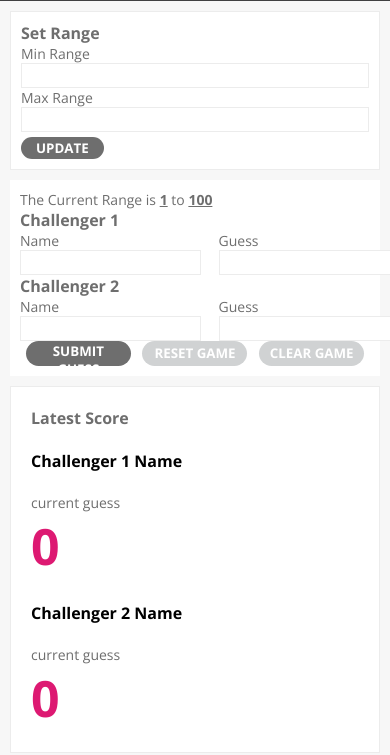
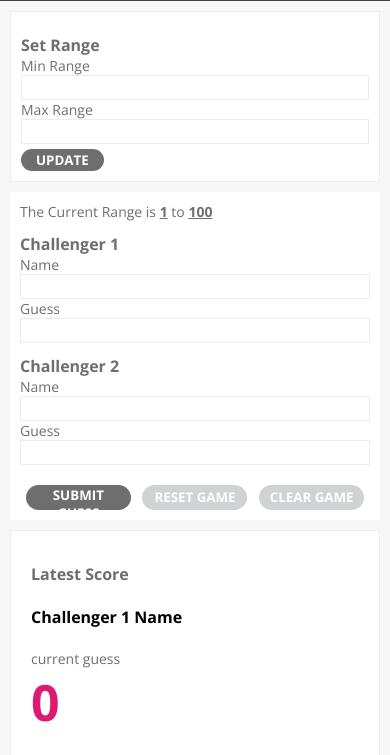
Before and after one commit to JEduardoRJx/number-guesser, a plain HTML site: page index.html in a window 390 px wide. Shown: the part 69-824 px from the top of the page. Drawn offline with nearby package versions, Linux system fonts and the light colour scheme.

Commit message:
Added styling to desktop version of challengers card

```diff
--- a/style.css
+++ b/style.css
@@ -101,6 +101,7 @@ h3 {
   margin: 0px;
   font-size: 16px;
   margin:0px;
+  margin-top: 12px;
 }
 
 .range-form {
@@ -156,7 +157,6 @@ p {
   display: flex;
   flex-direction: row;
   color: #6E6E6E;
-
 }
 
 .name-div {
@@ -170,14 +170,8 @@ p {
 .button-div {
   display: flex;
   flex-direction: row;
-  justify-content: space-around;
-}
-
-.challenger-form {
-  display: flex;
-  flex-direction: row;
-  color: #6E6E6E;
-
+  justify-content: space-between;
+  margin-top: 20px;
 }
 
 .name-div {
@@ -322,6 +316,19 @@ p {
 
 }
 
+.challenger-form {
+  display: flex;
+  flex-direction: column;
+}
+
+.name-div {
+  width: 100%;
+}
+
+.guess-div {
+  margin: 0px;
+}
+
 /*    div {
     background-color: red;
     display:flex;
```
